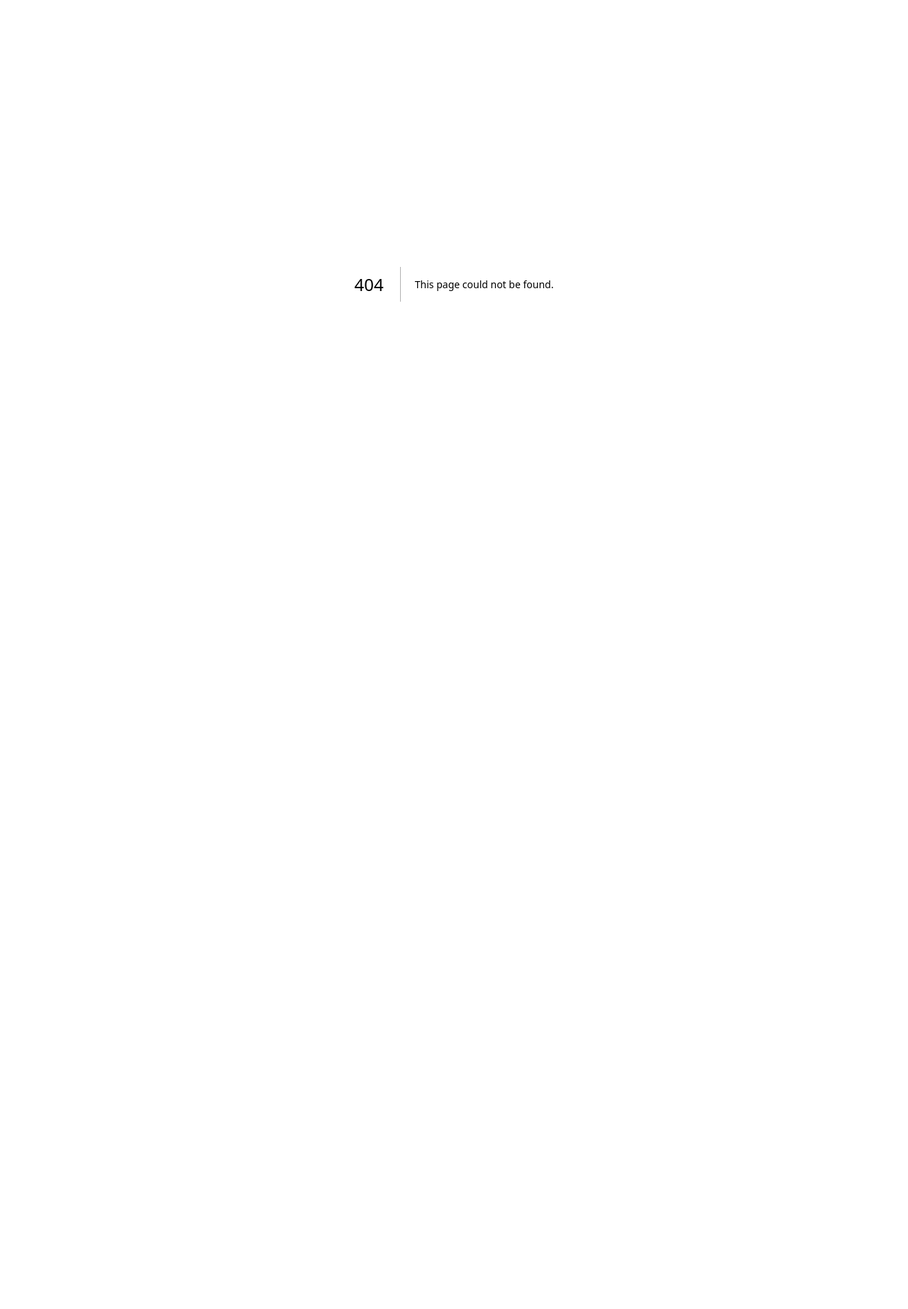
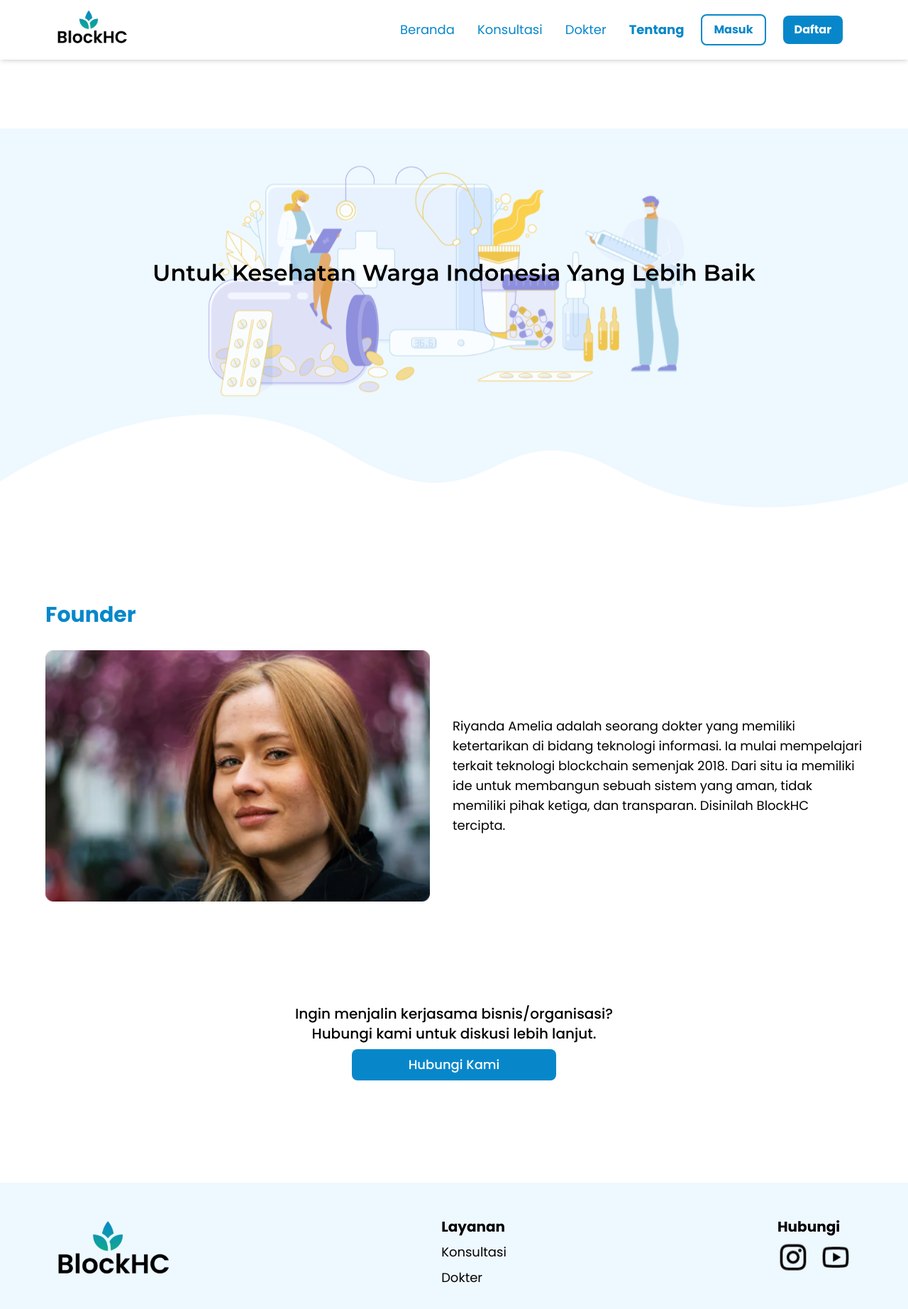
Before and after one commit to ranimp/blockhc, a Next.js app: page /tentang in a window 1280 px wide. Before the commit this address had no page. Shown: the top 1844 px of the page at 71% size. Before the commit the page ends 800 px from the top, so only its background shows below. Built offline with nearby package versions, Linux system fonts and the light colour scheme.

Commit message:
about page dn

```diff
--- a/components/button/style.tsx
+++ b/components/button/style.tsx
@@ -2,5 +2,5 @@ export const ButtonType = {
   'btn-outline': "px-4 py-2 border-2 border-medium-blue text-medium-blue capitalize rounded-lg font-bold hover:bg-soft-blue w-80 lg:w-full" ,
   'btn-wide': "px-4 py-3 text-white bg-medium-blue capitalize rounded-lg font-medium hover:bg-soft-blue hover:text-medium-blue hover:border-2 border-medium-blue w-80 md:text-2xl hover:opacity-75",
   'btn-normal' : "px-4 py-2 text-white bg-medium-blue capitalize rounded-lg font-bold hover:bg-soft-blue hover:text-medium-blue hover:border-2 border-medium-blue w-80 lg:w-full",
-  'btn-wide-sm' : "px-3 py-3 text-white bg-medium-blue capitalize rounded-lg font-medium hover:bg-soft-blue hover:text-medium-blue hover:border-2 border-medium-blue w-80 md:text-xl"
+  'btn-wide-sm' : "px-2 py-2 text-white bg-medium-blue capitalize rounded-lg font-medium hover:bg-soft-blue hover:text-medium-blue hover:border-2 border-medium-blue w-72 md:text-lg"
 }
--- a/pages/index.tsx
+++ b/pages/index.tsx
@@ -1,6 +1,6 @@
 import { Fragment } from "react";
 import Head from "next/head";
-import Homepage from './home/index';
+import Homepage from './../components/homepage/index';
 
 export default function Home() {
 	return (
--- /dev/null
+++ b/pages/tentang/index.tsx
@@ -0,0 +1,44 @@
+import { Fragment } from "react";
+import Link from "next/link";
+import Head from "next/head";
+import Image from "next/image";
+import Navbar from './../../components/navbar/index';
+import Footer from './../../components/footer/index';
+import Button from './../../components/button/index';
+
+export default function Tentang() {
+	return (
+		<Fragment>
+      <Head>
+        <title>Blockchain Health Care</title>
+      </Head>
+      <nav>
+        <Navbar tentang={true}/>
+      </nav>
+      <main className="md:mt-12">
+        <figure className="h-80 md:h-96 lg:h-screen relative">
+          <Image src="/images/about.svg" alt="about" fill />
+        </figure>
+        <section className="px-4 lg:px-16 container mx-auto mb-16 lg:mb-36">
+          <h3 className="text-medium-blue font-bold text-xl lg:text-3xl mb-4 lg:mb-8">Founder</h3>
+          <div className="flex justify-between gap-8 flex-wrap md:flex-nowrap items-center">
+            <figure>
+              <Image src="/images/founder.png" alt="founder" width={720} height={100} />
+            </figure>
+            <p className="md:w-8/12 lg:text-lg">Riyanda Amelia adalah seorang dokter yang memiliki ketertarikan di bidang teknologi informasi. Ia mulai mempelajari terkait teknologi blockchain semenjak 2018. Dari situ ia memiliki ide untuk membangun sebuah sistem yang aman, tidak memiliki pihak ketiga, dan transparan. Disinilah BlockHC tercipta.</p>
+          </div>
+        </section>
+        <section className="px-4 lg:px-16 container mx-auto mb-16 lg:mb-36 flex flex-col justify-center items-center font-medium lg:text-xl">
+          <p className="text-center">Ingin menjalin kerjasama bisnis/organisasi?</p>
+          <p className="text-center">Hubungi kami untuk diskusi lebih lanjut.</p>
+          <div className="mt-2">
+            <Button type="btn-wide-sm" title="hubungi kami" />
+          </div>
+        </section>
+      </main>
+      <footer>
+        <Footer />
+      </footer>
+    </Fragment>
+	)
+}
```
Also changed, not shown: components/homepage/index.tsx (renamed from pages/home/index.tsx, +6 -6 lines), public/images/about.svg (added), public/images/founder.png (added).
